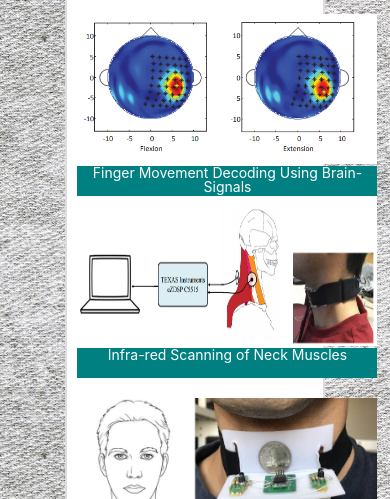
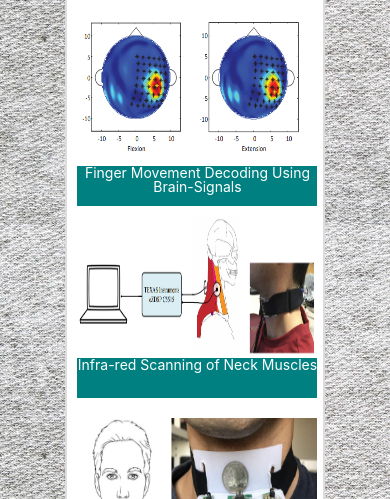
Before and after one commit to safavis/Materialize_Portfolio, a plain HTML site: page portfolio.html in a window 390 px wide. Shown: the part 345-844 px from the top of the page. Drawn offline with nearby package versions, Linux system fonts and the light colour scheme.

Commit message:
modification

```diff
--- a/assets/CSS/style_portfolio.css
+++ b/assets/CSS/style_portfolio.css
@@ -13,15 +13,15 @@
 
 
 }
-@media only screen and (max-width: 980px)
+@media only screen and (max-width: 780px)
 {
 .image_portfolio{
     margin-left: 0px;
-    width: 240;
+    width: 240px;
 }
 .button{
     margin-left: 0px;
-    width: 240;
-    height: 60;
+    width: 240px;
+    height: 40px;
 }
 }
```
